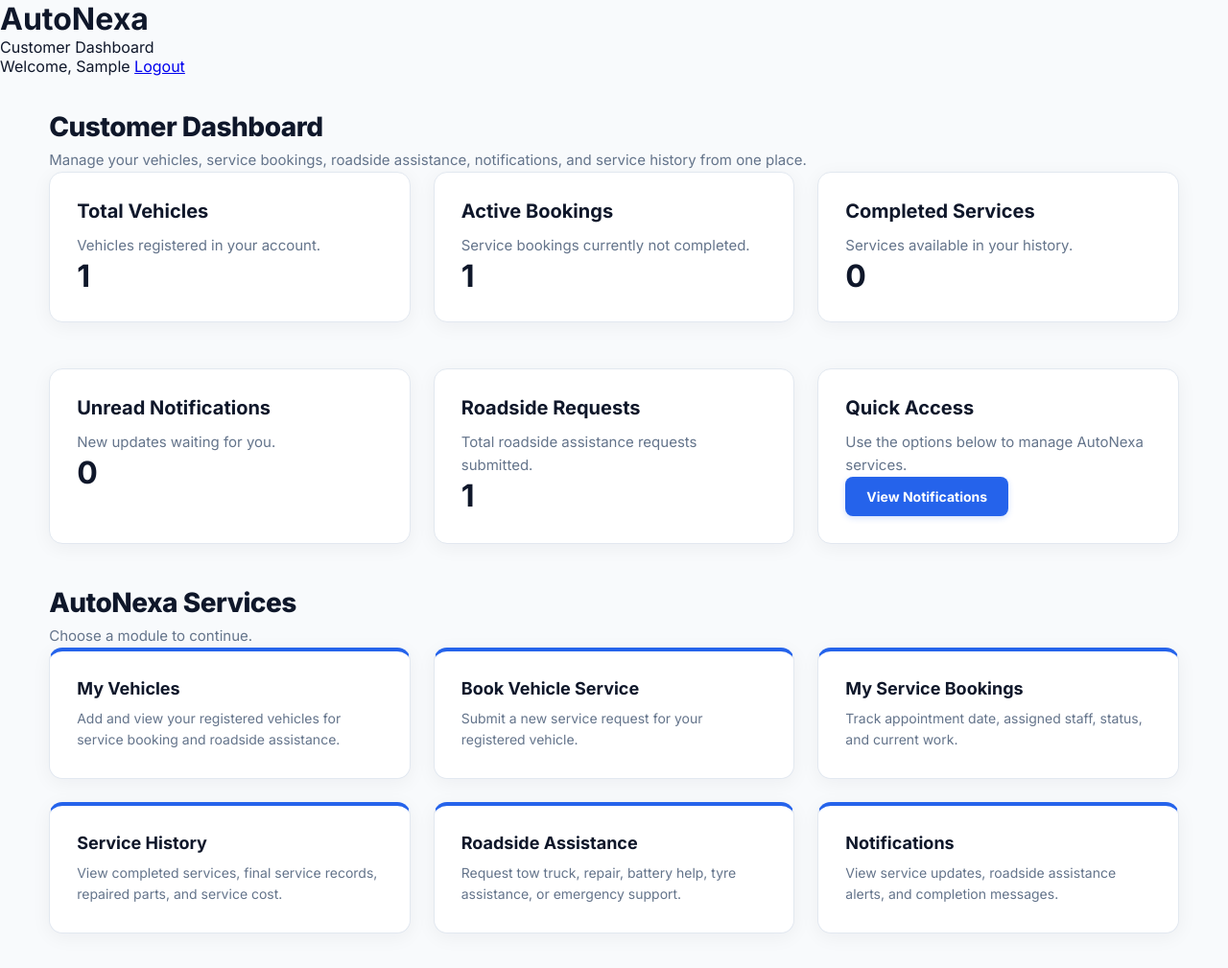
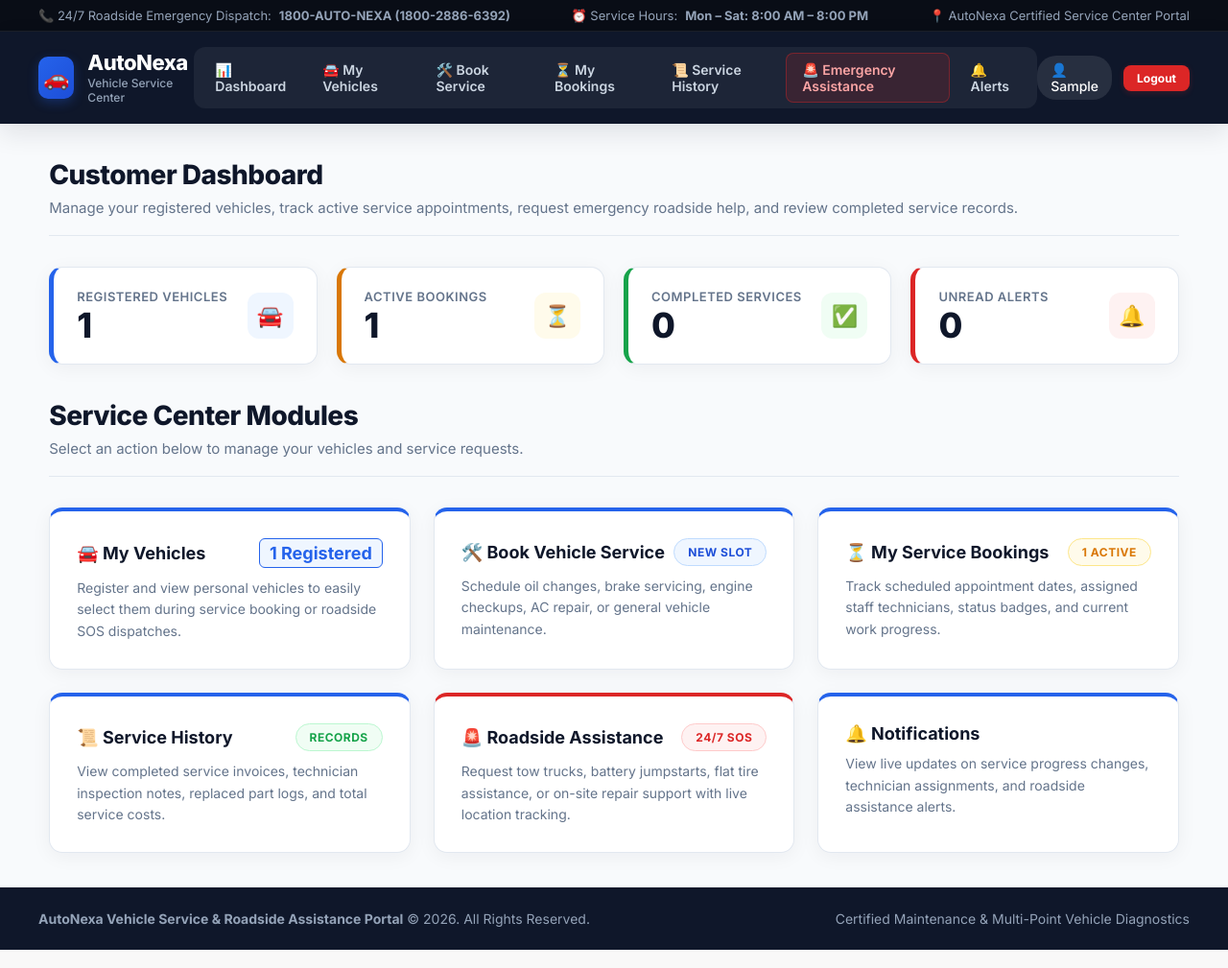
Before and after one commit to jasir-565/miniproject, a Django app: page /dashboard/ in a window 1280 px wide. Shown: the whole page at 96% size. Run offline with Django 5.2, Linux system fonts and the light colour scheme; a user stored in the database is signed in; tables that the repository leaves empty hold one stand-in row (values such as "Sample post"); data that the repository does not hold is empty.

Commit message:
feat(customer-portal): overhaul customer dashboard, fleet management, and auth views

```diff
--- a/core/templates/core/customer_dashboard.html
+++ b/core/templates/core/customer_dashboard.html
@@ -1,165 +1,112 @@
+{% extends 'core/base.html' %}
 {% load static %}
 
-<!DOCTYPE html>
-<html lang="en">
-<head>
-    <meta charset="UTF-8">
-    <meta name="viewport" content="width=device-width, initial-scale=1.0">
-    <title>Customer Dashboard - AutoNexa</title>
+{% block title %}Customer Dashboard - AutoNexa Service Center{% endblock %}
 
-    <link rel="stylesheet" href="{% static 'core/style.css' %}">
-</head>
+{% block content %}
 
-<body>
-
-    <div class="navbar">
-        <div>
-            <h1>AutoNexa</h1>
-            <p>Customer Dashboard</p>
+<div class="page-header">
+    <h1 class="page-title">Customer Dashboard</h1>
+    <p class="page-subtitle">Manage your registered vehicles, track active service appointments, request emergency roadside help, and review completed service records.</p>
 </div>
 
-        <div>
-            Welcome,
-            {% if user.first_name %}
-                {{ user.first_name }}
-            {% else %}
-                {{ user.username }}
-            {% endif %}
+<!-- STAT SUMMARY GRID -->
+<div class="grid-4" style="margin-bottom: 32px;">
 
-            <a href="{% url 'logout' %}">
-                Logout
-            </a>
+    <div class="stat-card">
+        <div class="stat-info">
+            <p>Registered Vehicles</p>
+            <h1>{{ vehicles_count }}</h1>
         </div>
+        <div class="stat-icon">🚘</div>
     </div>
 
-    <div class="container">
-
-        <h1 class="page-title">
-            Customer Dashboard
-        </h1>
-
-        <p class="page-subtitle">
-            Manage your vehicles, service bookings, roadside assistance, notifications, and service history from one place.
-        </p>
-
-        <div class="grid">
-
-            <div class="card">
-                <h3>Total Vehicles</h3>
-                <p class="page-subtitle">
-                    Vehicles registered in your account.
-                </p>
-                <h1>{{ vehicles_count }}</h1>
+    <div class="stat-card amber">
+        <div class="stat-info">
+            <p>Active Bookings</p>
+            <h1>{{ active_bookings_count }}</h1>
+        </div>
+        <div class="stat-icon">⏳</div>
     </div>
 
-            <div class="card">
-                <h3>Active Bookings</h3>
-                <p class="page-subtitle">
-                    Service bookings currently not completed.
-                </p>
-                <h1>{{ active_bookings_count }}</h1>
+    <div class="stat-card green">
+        <div class="stat-info">
+            <p>Completed Services</p>
+            <h1>{{ completed_services_count }}</h1>
+        </div>
+        <div class="stat-icon">✅</div>
     </div>
 
-            <div class="card">
-                <h3>Completed Services</h3>
-                <p class="page-subtitle">
-                    Services available in your history.
-                </p>
-                <h1>{{ completed_services_count }}</h1>
-            </div>
-
-            <div class="card">
-                <h3>Unread Notifications</h3>
-                <p class="page-subtitle">
-                    New updates waiting for you.
-                </p>
+    <div class="stat-card red">
+        <div class="stat-info">
+            <p>Unread Alerts</p>
             <h1>{{ unread_notifications_count }}</h1>
         </div>
-
-            <div class="card">
-                <h3>Roadside Requests</h3>
-                <p class="page-subtitle">
-                    Total roadside assistance requests submitted.
-                </p>
-                <h1>{{ roadside_requests_count }}</h1>
-            </div>
-
-            <div class="card">
-                <h3>Quick Access</h3>
-                <p class="page-subtitle">
-                    Use the options below to manage AutoNexa services.
-                </p>
-                <a href="{% url 'notifications' %}" class="btn">
-                    View Notifications
-                </a>
+        <div class="stat-icon">🔔</div>
     </div>
 
 </div>
 
-        <br>
-
-        <h2 class="page-title">
-            AutoNexa Services
-        </h2>
-
-        <p class="page-subtitle">
-            Choose a module to continue.
-        </p>
+<!-- SERVICE MODULES GRID -->
+<div class="page-header" style="margin-top: 36px;">
+    <h2 class="page-title">Service Center Modules</h2>
+    <p class="page-subtitle">Select an action below to manage your vehicles and service requests.</p>
+</div>
 
 <div class="grid">
 
     <a href="{% url 'vehicles' %}" class="menu-card">
-                <h3>My Vehicles</h3>
-                <p>
-                    Add and view your registered vehicles for service booking and roadside assistance.
-                </p>
+        <h3>
+            <span>🚘 My Vehicles</span>
+            <span class="license-plate-blue">{{ vehicles_count }} Registered</span>
+        </h3>
+        <p>Register and view personal vehicles to easily select them during service booking or roadside SOS dispatches.</p>
     </a>
 
     <a href="{% url 'service_booking' %}" class="menu-card">
-                <h3>Book Vehicle Service</h3>
-                <p>
-                    Submit a new service request for your registered vehicle.
-                </p>
+        <h3>
+            <span>🛠️ Book Vehicle Service</span>
+            <span class="status-badge status-confirmed">New Slot</span>
+        </h3>
+        <p>Schedule oil changes, brake servicing, engine checkups, AC repair, or general vehicle maintenance.</p>
     </a>
 
     <a href="{% url 'my_bookings' %}" class="menu-card">
-                <h3>My Service Bookings</h3>
-                <p>
-                    Track appointment date, assigned staff, status, and current work.
-                </p>
+        <h3>
+            <span>⏳ My Service Bookings</span>
+            <span class="status-badge status-pending">{{ active_bookings_count }} Active</span>
+        </h3>
+        <p>Track scheduled appointment dates, assigned staff technicians, status badges, and current work progress.</p>
     </a>
 
     <a href="{% url 'service_history' %}" class="menu-card">
-                <h3>Service History</h3>
-                <p>
-                    View completed services, final service records, repaired parts, and service cost.
-                </p>
+        <h3>
+            <span>📜 Service History</span>
+            <span class="status-badge status-completed">Records</span>
+        </h3>
+        <p>View completed service invoices, technician inspection notes, replaced part logs, and total service costs.</p>
     </a>
 
-            <a href="{% url 'roadside_assistance' %}" class="menu-card">
-                <h3>Roadside Assistance</h3>
-                <p>
-                    Request tow truck, repair, battery help, tyre assistance, or emergency support.
-                </p>
+    <a href="{% url 'roadside_assistance' %}" class="menu-card" style="border-top-color: var(--danger-red);">
+        <h3>
+            <span>🚨 Roadside Assistance</span>
+            <span class="status-badge status-cancelled">24/7 SOS</span>
+        </h3>
+        <p>Request tow trucks, battery jumpstarts, flat tire assistance, or on-site repair support with live location tracking.</p>
     </a>
 
     <a href="{% url 'notifications' %}" class="menu-card">
         <h3>
-                    Notifications
-
+            <span>🔔 Notifications</span>
             {% if unread_notifications_count > 0 %}
-                        ({{ unread_notifications_count }})
+                <span class="status-badge status-pending">
+                    {{ unread_notifications_count }} Unread
+                </span>
             {% endif %}
         </h3>
-
-                <p>
-                    View service updates, roadside assistance alerts, and completion messages.
-                </p>
+        <p>View live updates on service progress changes, technician assignments, and roadside assistance alerts.</p>
     </a>
 
 </div>
 
-    </div>
-
-</body>
-</html>
+{% endblock %}
```
Also changed, not shown: core/templates/core/home.html (+78 -89 lines), core/templates/core/login.html (+11 -19 lines), core/templates/core/register.html (+47 -58 lines), core/templates/core/vehicles.html (+57 -116 lines). Lines whose indentation alone changed are shown as unchanged.
